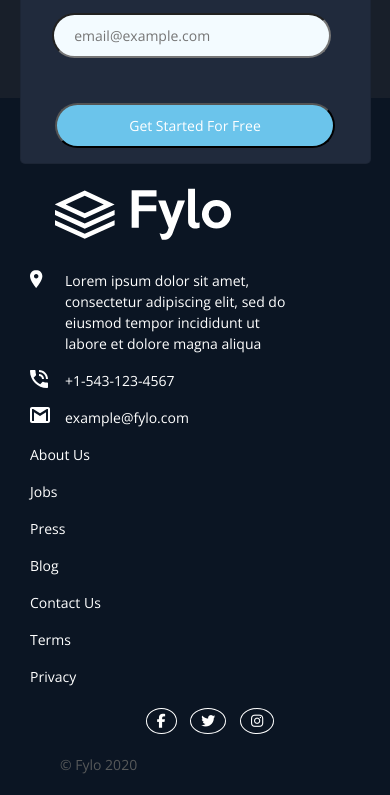
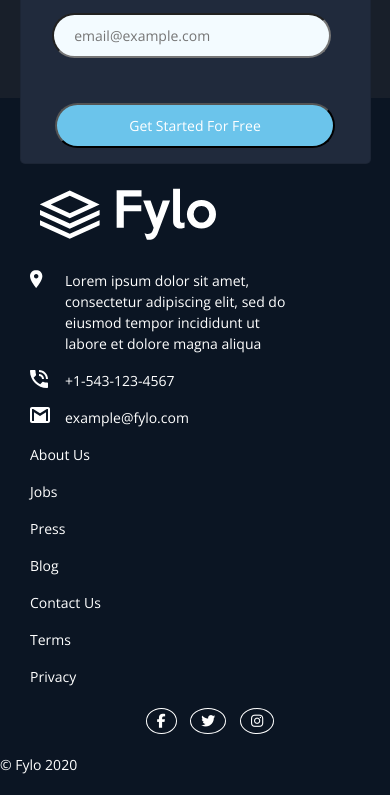
Before and after one commit to Technelly/Fylo, a plain HTML site: page index.html in a window 390 px wide. Shown: the part 4088-4883 px from the top of the page. Drawn offline with nearby package versions, Linux system fonts and the light colour scheme.

Commit message:
Readjustments made

```diff
--- a/css/styles.css
+++ b/css/styles.css
@@ -21,7 +21,7 @@ body {
 display: none;
 }
 
-span {
+.copyright {
   padding-left: 60px;
   color: #57595a;
 }
@@ -309,6 +309,7 @@ font-size: 14px;
   display: block;
 }
 
+
 .team-content-text {
   padding: 0 50px;
 }
@@ -383,14 +384,11 @@ width: 100%;
   text-align: center;
 }
 
-<<<<<<< HEAD
 .copyright {
   text-align: center;
   padding-right: 30px;
 }
 
-=======
->>>>>>> parent of ca1273a... final adjustment to fylo copyright
 .bottom-logo {
     padding-left: 40px;
 }
@@ -403,6 +401,6 @@ width: 100%;
 
 @media  (max-width: 360px) {
   .curvy-mobile {
-    top:91%;
+    top:99%;
   }
 }
```
